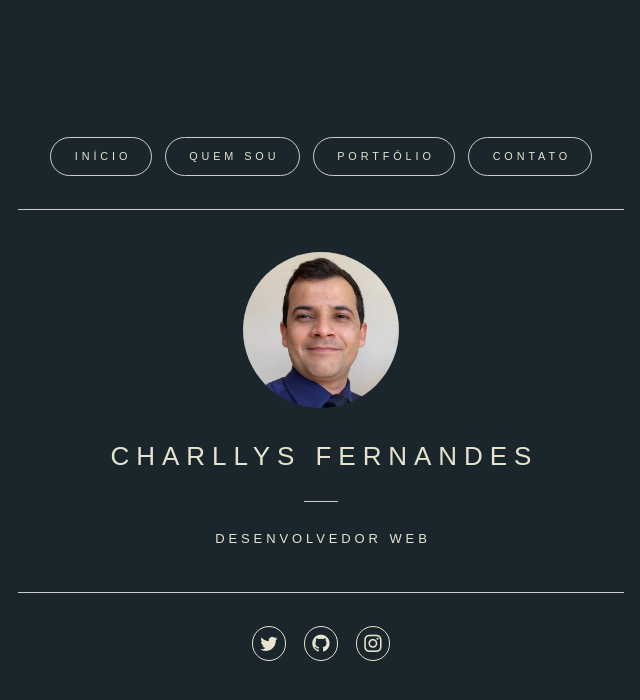
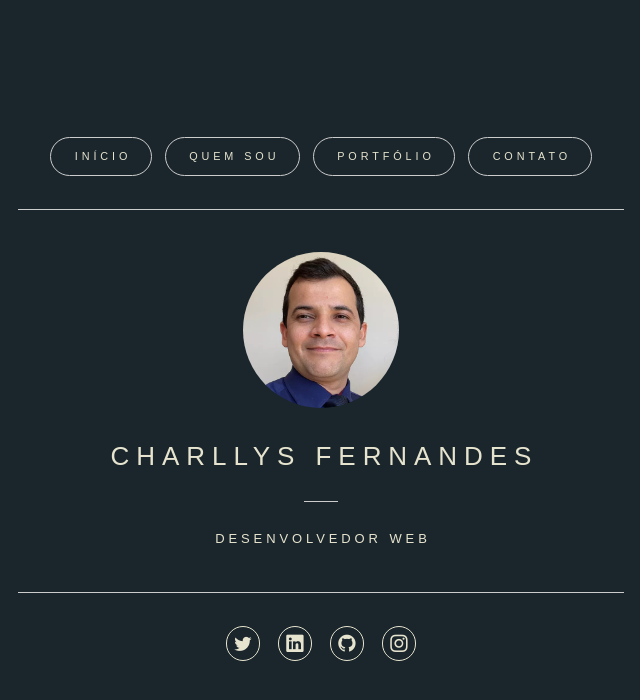
Before and after one commit to CharllysFernandes/charllysfernandes.github.io, a plain HTML site: page index.html in a window 1280 px wide. Shown: the whole page, without its empty margins (319-959 px from the left). Drawn offline with nearby package versions, Linux system fonts and the light colour scheme; a web font is replaced by a local one.

Commit message:
Update index.html

```diff
--- a/index.html
+++ b/index.html
@@ -164,6 +164,14 @@
                                 <span class="label">Twitter</span>
                             </a>
                         </li>
+
+                        <li>
+                            <a class="n01" href="https://www.linkedin.com/in/charllys-fernandes">
+                                <i class="bi bi-linkedin"></i>
+                                <span class="label">Linkedin</span>
+                            </a>
+                        </li>
+
                         <li>
                             <a class="n03" href="https://github.com/CharllysFernandes?tab=repositories">
                                 <i class="bi bi-github"></i>
```
